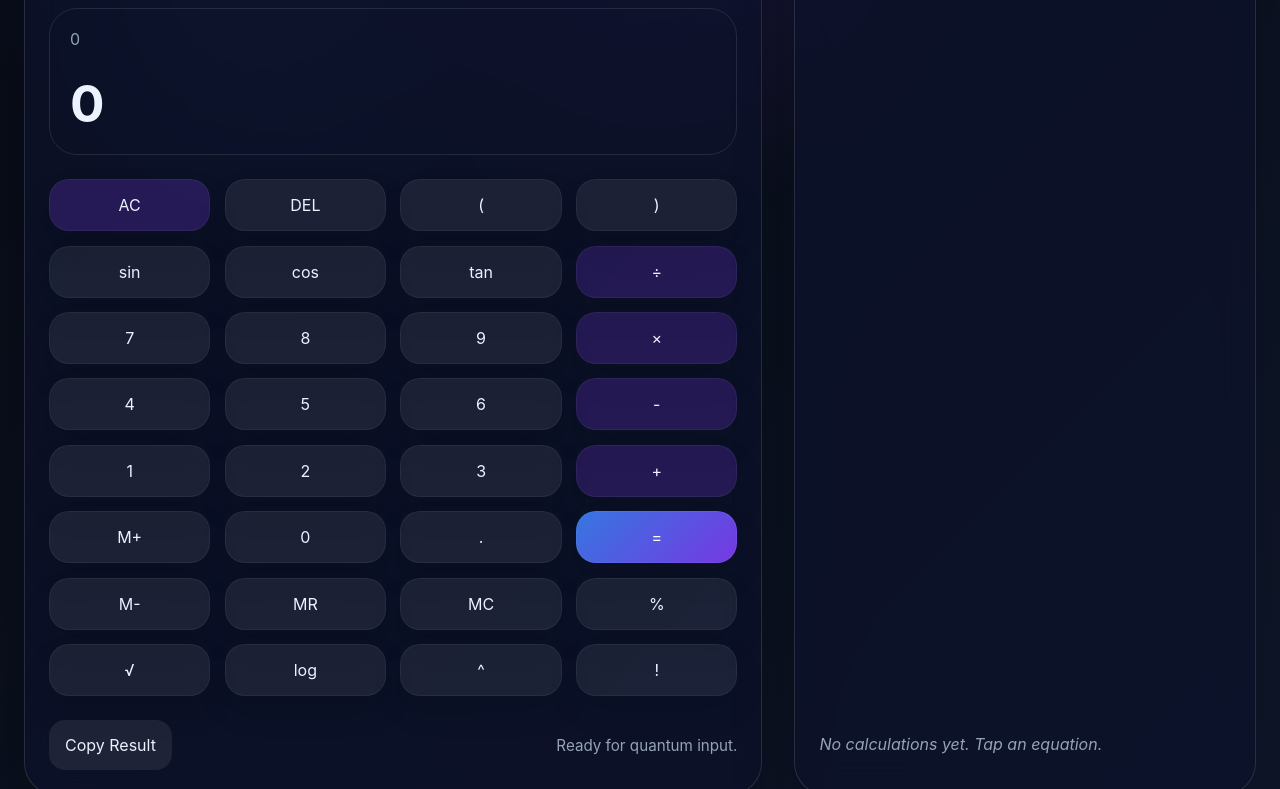
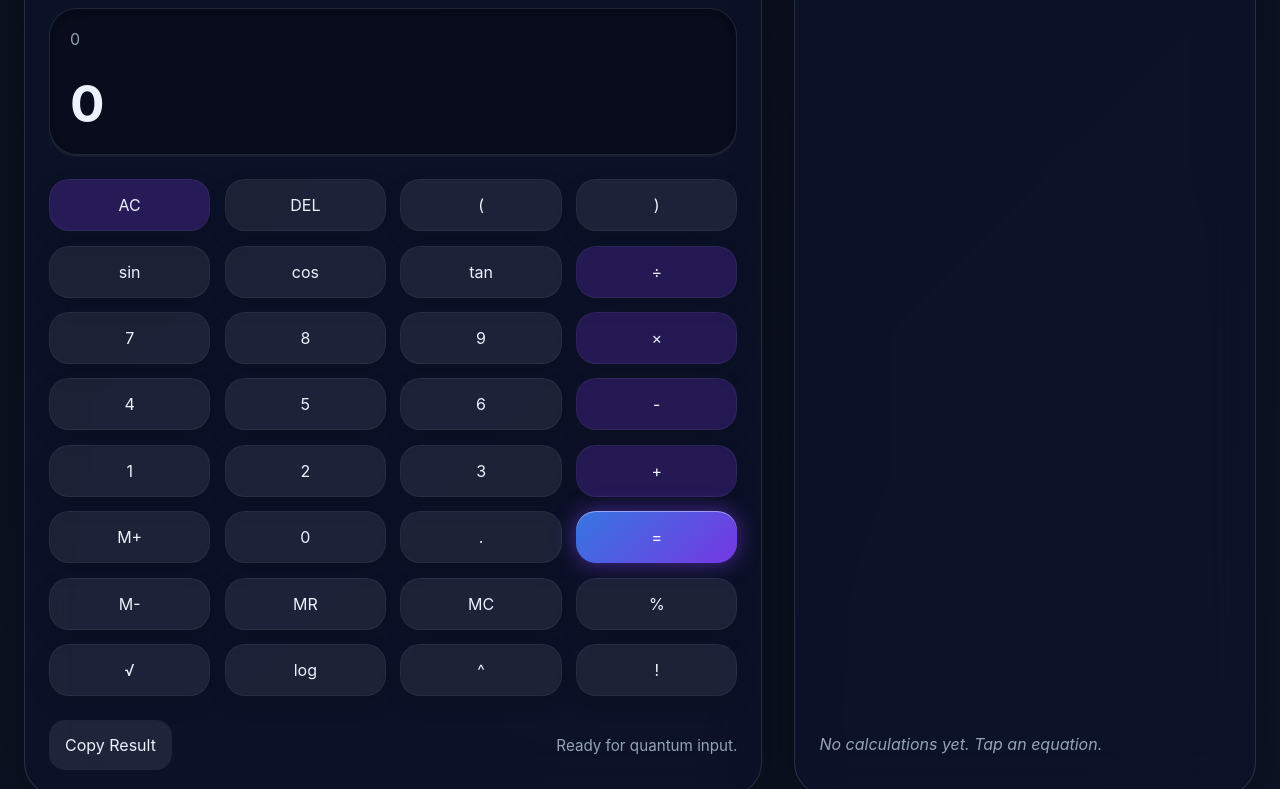
Before and after one commit to anihubus/calculator, a plain HTML site: page index.html in a window 1280 px wide. Shown: the part 141-930 px from the top of the page. Drawn offline with Linux system fonts and the light colour scheme.

Commit message:
feat: add animated background, refined glassmorphism effects, and custom scrollbar styling

```diff
--- a/style.css
+++ b/style.css
@@ -19,7 +19,15 @@ body {
   background: radial-gradient(circle at top, rgba(124, 58, 237, 0.18), transparent 30%),
     radial-gradient(circle at 20% 10%, rgba(59, 130, 246, 0.14), transparent 20%),
     linear-gradient(135deg, var(--bg-start), var(--bg-end));
+  background-size: 400% 400%;
+  animation: gradientBg 15s ease infinite;
   overflow-x: hidden;
+}
+
+@keyframes gradientBg {
+  0% { background-position: 0% 50%; }
+  50% { background-position: 100% 50%; }
+  100% { background-position: 0% 50%; }
 }
 
 * {
@@ -96,8 +104,8 @@ button {
   background: rgba(12, 18, 42, 0.75);
   border: 1px solid rgba(255, 255, 255, 0.12);
   border-radius: 2rem;
-  box-shadow: var(--shadow);
-  backdrop-filter: blur(18px);
+  box-shadow: 0 30px 60px rgba(0, 0, 0, 0.4), inset 0 1px 0 rgba(255, 255, 255, 0.15);
+  backdrop-filter: blur(24px);
   padding: 1.5rem;
 }
 
@@ -218,6 +226,8 @@ body.light-theme .status-note {
   padding: 1.25rem;
   border-radius: 1.75rem;
   border: 1px solid rgba(255, 255, 255, 0.1);
+  background: rgba(0, 0, 0, 0.25);
+  box-shadow: inset 0 4px 15px rgba(0, 0, 0, 0.3), 0 2px 0 rgba(255, 255, 255, 0.05);
 }
 
 .expression-line,
@@ -235,6 +245,7 @@ body.light-theme .status-note {
   margin-top: 0.5rem;
   font-size: clamp(1.8rem, 4vw, 3.2rem);
   font-weight: 700;
+  letter-spacing: -0.02em;
 }
 
 .controls-grid {
@@ -252,18 +263,20 @@ body.light-theme .status-note {
   color: inherit;
   font-size: 1rem;
   cursor: pointer;
-  transition: transform 0.22s ease, background 0.25s ease, box-shadow 0.25s ease;
+  transition: transform 0.3s cubic-bezier(0.34, 1.56, 0.64, 1), background 0.3s ease, box-shadow 0.3s ease;
   overflow: hidden;
-  box-shadow: inset 0 0 0 1px rgba(255, 255, 255, 0.05), 0 16px 30px rgba(0, 0, 0, 0.12);
+  box-shadow: inset 0 0 0 1px rgba(255, 255, 255, 0.05), 0 8px 20px rgba(0, 0, 0, 0.15);
 }
 
 .calc-btn:hover {
-  transform: translateY(-2px);
-  background: rgba(255, 255, 255, 0.12);
+  transform: translateY(-3px);
+  background: rgba(255, 255, 255, 0.14);
+  box-shadow: inset 0 0 0 1px rgba(255, 255, 255, 0.15), 0 12px 25px rgba(124, 58, 237, 0.25);
 }
 
 .calc-btn:active {
   transform: translateY(1px);
+  box-shadow: inset 0 0 0 1px rgba(255, 255, 255, 0.05), 0 4px 10px rgba(0, 0, 0, 0.1);
 }
 
 .operator-btn {
@@ -274,6 +287,18 @@ body.light-theme .status-note {
   grid-column: span 1;
   background: linear-gradient(135deg, rgba(59, 130, 246, 0.9), rgba(124, 58, 237, 0.95));
   color: #ffffff;
+  box-shadow: 0 0 20px rgba(124, 58, 237, 0.5), inset 0 1px 0 rgba(255, 255, 255, 0.4);
+  animation: neonPulse 3s infinite alternate;
+}
+
+.equal-btn:hover {
+  background: linear-gradient(135deg, rgba(59, 130, 246, 1), rgba(124, 58, 237, 1));
+  box-shadow: 0 0 30px rgba(124, 58, 237, 0.8), inset 0 1px 0 rgba(255, 255, 255, 0.6);
+}
+
+@keyframes neonPulse {
+  from { box-shadow: 0 0 15px rgba(124, 58, 237, 0.4), inset 0 1px 0 rgba(255, 255, 255, 0.3); }
+  to { box-shadow: 0 0 25px rgba(124, 58, 237, 0.7), inset 0 1px 0 rgba(255, 255, 255, 0.5); }
 }
 
 .accent {
@@ -382,6 +407,30 @@ body.light-theme .status-note {
   }
 }
 
+/* Scrollbar Styling */
+::-webkit-scrollbar {
+  width: 8px;
+  height: 8px;
+}
+
+::-webkit-scrollbar-track {
+  background: rgba(0, 0, 0, 0.1);
+  border-radius: 4px;
+}
+
+::-webkit-scrollbar-thumb {
+  background: rgba(255, 255, 255, 0.15);
+  border-radius: 4px;
+  border: 2px solid transparent;
+  background-clip: padding-box;
+}
+
+::-webkit-scrollbar-thumb:hover {
+  background: rgba(255, 255, 255, 0.25);
+  border: 2px solid transparent;
+  background-clip: padding-box;
+}
+
 @media (max-width: 960px) {
   .app-shell {
     grid-template-columns: 1fr;
@@ -405,6 +454,7 @@ body.light-theme .status-note {
 
   .calc-btn {
     padding: 0.95rem 0.6rem;
+    min-height: 55px;
   }
 
   .expression-line {
```
